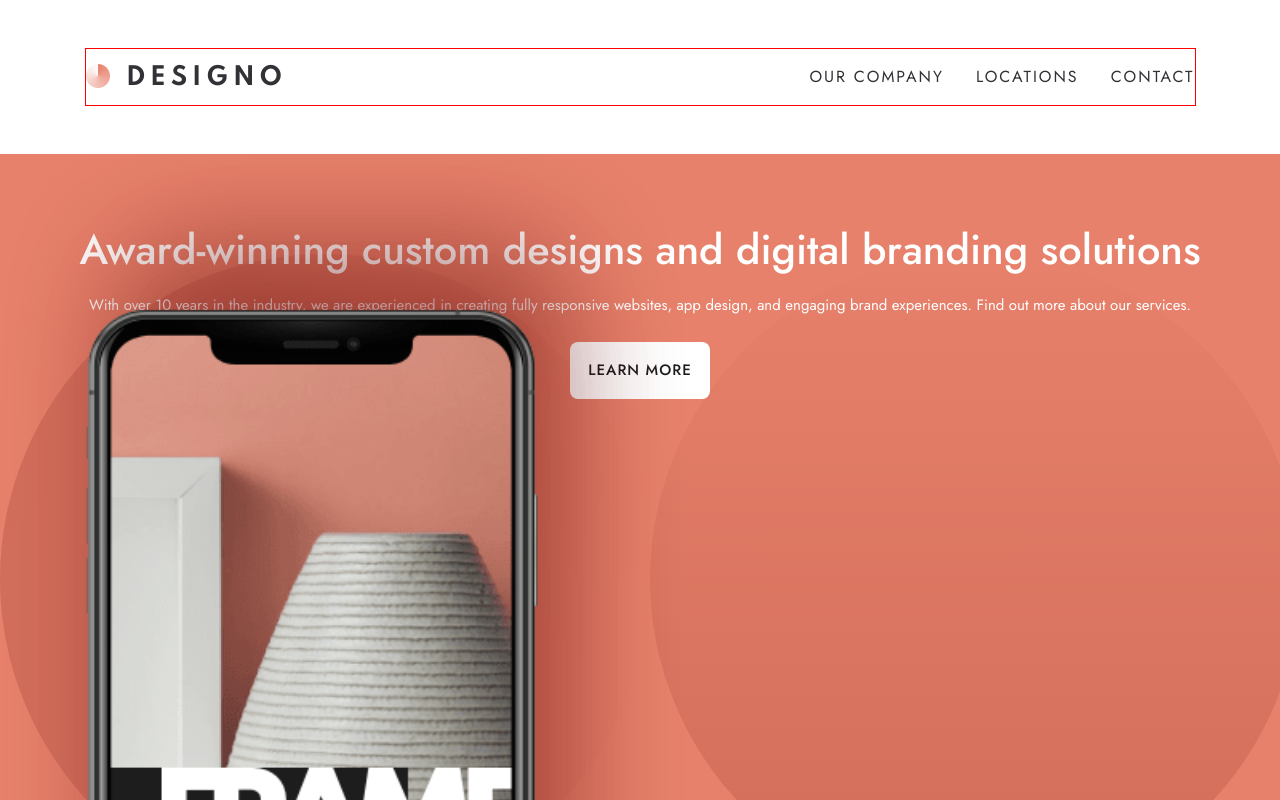
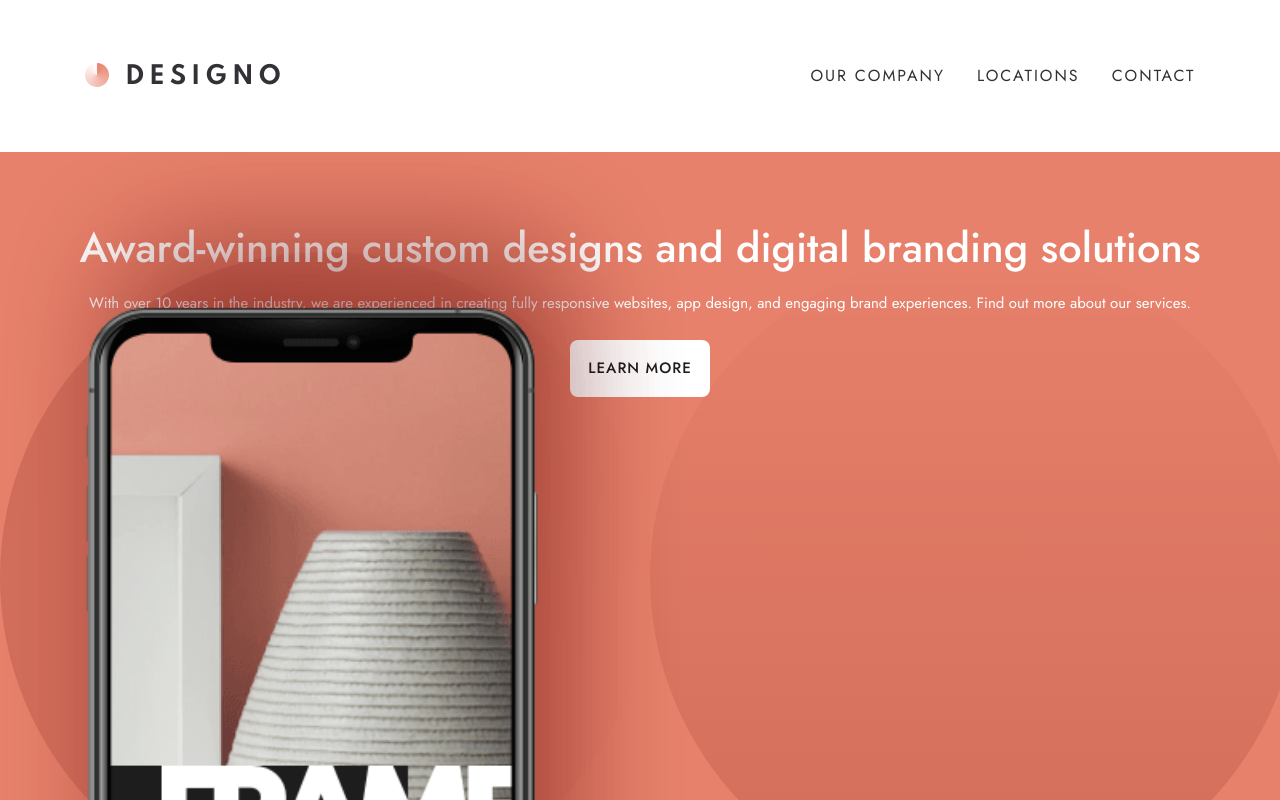
Before and after one commit to MorganBare/Designo-Multi-Page-Website, a React (Create React App) app: page / in a window 1280 px wide. Shown: the top 800 px of the page. Built offline with nearby package versions, Linux system fonts and the light colour scheme.

Commit message:
Added link to about page from home hero button. Using && for mobile menu now.

```diff
--- a/src/components/heros/home/HeroHome.jsx
+++ b/src/components/heros/home/HeroHome.jsx
@@ -1,4 +1,6 @@
 import React from 'react'
+
+import { NavLink } from 'react-router-dom';
 
 import { DarkButton } from '../../../styles/Buttons.styled'
 
@@ -19,7 +21,7 @@ export default function HeroHome() {
         <p>With over 10 years in the industry, we are experienced in
           creating fully responsive websites, app design, and engaging
           brand experiences. Find out more about our services.</p>
-        <DarkButton>LEARN MORE</DarkButton>
+        <NavLink to="/About"><DarkButton>LEARN MORE</DarkButton></NavLink>
       </HeroHomeContent>
       <HeroPhoneImg src={HeroPhoneSrc}/>
     </HeroHomeContainer>
--- a/src/components/navigation/MobileNavigation.jsx
+++ b/src/components/navigation/MobileNavigation.jsx
@@ -20,7 +20,7 @@ export default function MobileNavigation() {
           onClick={() =>
           setExtendMobileNav((curr) => !curr)}>{extendMobileNav ? <CloseIcon/> : <Hamburger/>}</OpenMobileNavBtn>
       </MobileNavDiv>
-      {extendMobileNav ? <MobileNavLinks extendMobileNav={extendMobileNav}/> : ''}
+      {extendMobileNav && <MobileNavLinks extendMobileNav={extendMobileNav}/>}
     </>
   )
 }
--- a/src/components/navigation/Navigation.styled.js
+++ b/src/components/navigation/Navigation.styled.js
@@ -9,7 +9,6 @@ export const NavigationOuterContainer = styled.div`
     justify-content: space-between;
     align-items: center;
     margin: 3rem auto;
-    border: 1px red solid;
 
     @media only screen and (max-width: 692px) {
         display: none;
```
Also changed, not shown: src/components/values/Values.styled.js (line endings or trailing spaces).
